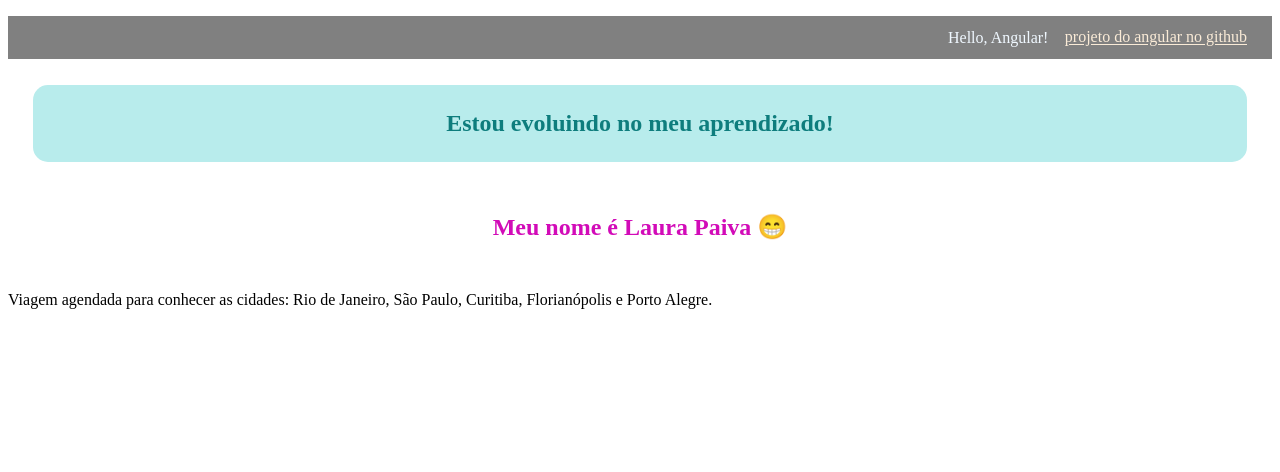
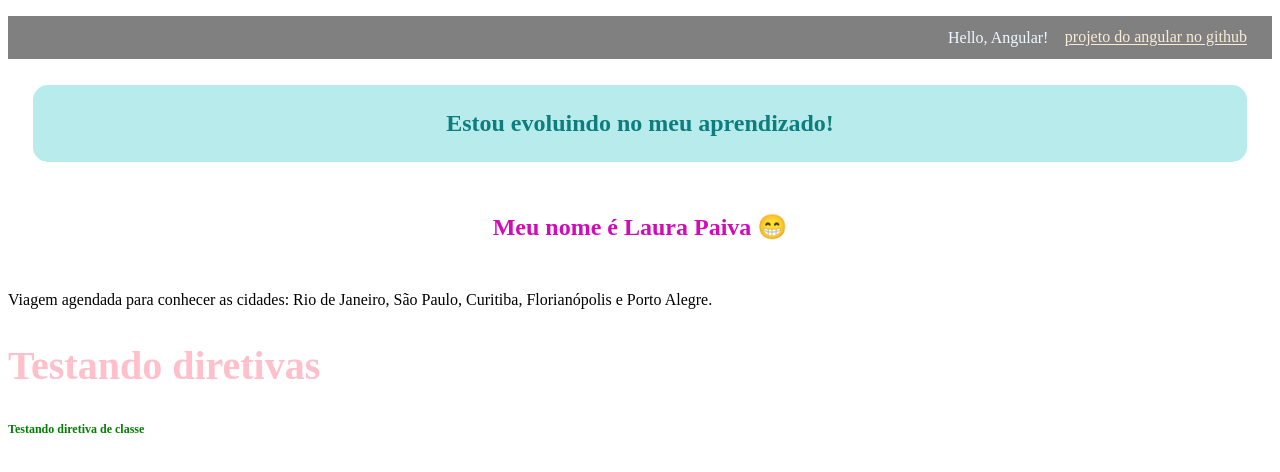
Before and after one commit to LauraaPaiva/hello, an Angular app: page / in a window 1280 px wide. Shown: the top 472 px of the page. Built offline with nearby package versions, Linux system fonts and the light colour scheme.

Commit message:
Implementação de diretivas

```diff
--- a/src/app/app.component.html
+++ b/src/app/app.component.html
@@ -1,3 +1,4 @@
 <app-header></app-header>
 <app-second-component></app-second-component>
 <app-first-component [name]='name' [trajeto]='trajeto'></app-first-component>
+<app-directives></app-directives>
--- /dev/null
+++ b/src/app/components/directives/directives.component.css
@@ -0,0 +1,7 @@
+.small-title{
+    font-size: 12px;
+}
+
+.green-title{
+    color: green;
+}
--- /dev/null
+++ b/src/app/components/directives/directives.component.html
@@ -0,0 +1,2 @@
+<h2 [ngStyle]="{ 'color': color, 'font-size': size + 'px' }">Testando diretivas</h2>
+<h2 [ngClass]="classes">Testando diretiva de classe</h2>
--- /dev/null
+++ b/src/app/components/directives/directives.component.ts
@@ -0,0 +1,15 @@
+import { Component } from '@angular/core';
+import { CommonModule } from '@angular/common';
+
+@Component({
+  selector: 'app-directives',
+  standalone: true,
+  imports: [CommonModule],
+  templateUrl: './directives.component.html',
+  styleUrl: './directives.component.css'
+})
+export class DirectivesComponent {
+  size = 40;
+  color = 'Pink';
+  classes = ['green-title', 'small-title'];
+}
```
Also changed, not shown: src/app/app.component.ts (+6 -5 lines), 1 other file (tests, documents, lock files or other folders).
